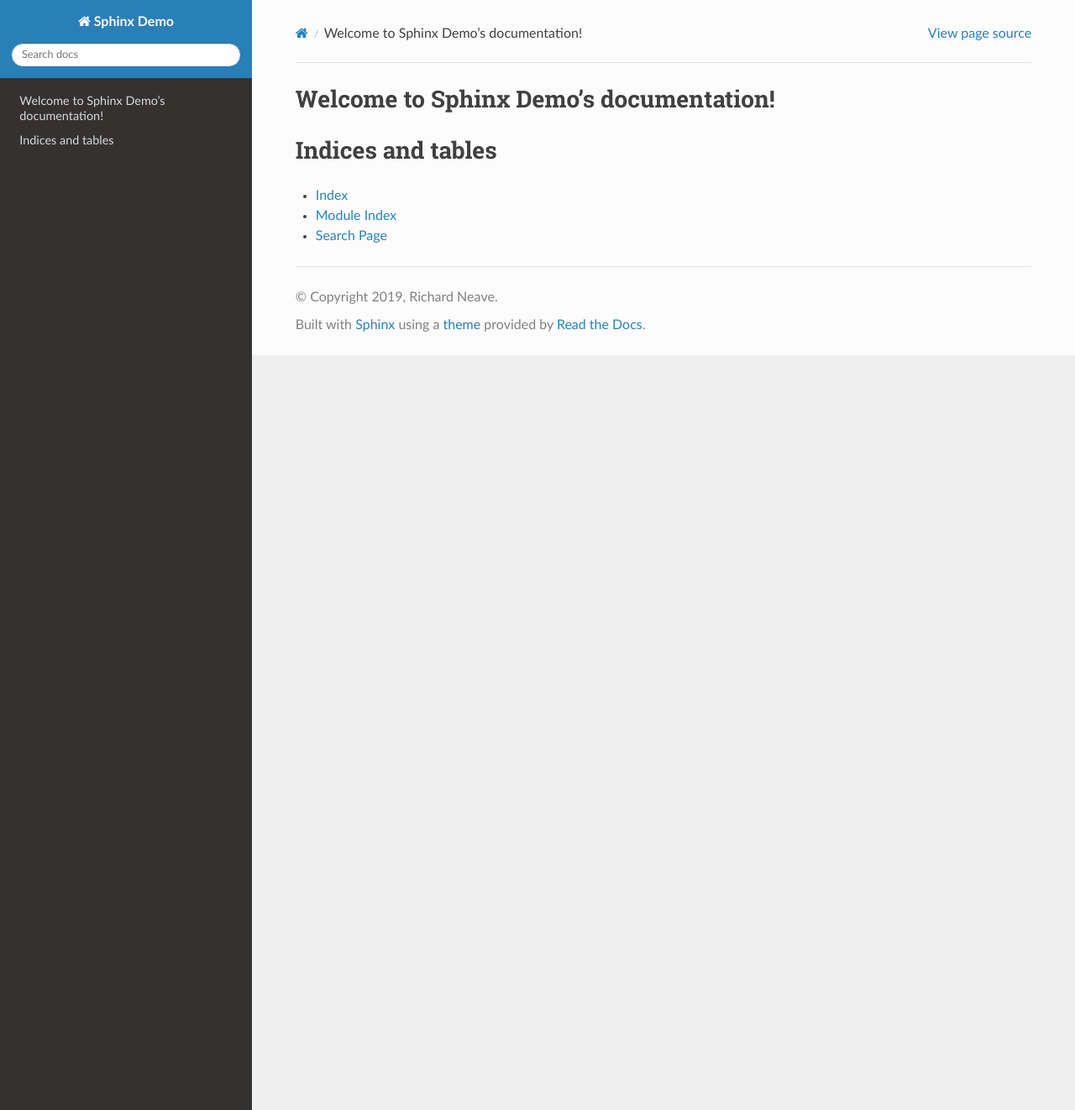
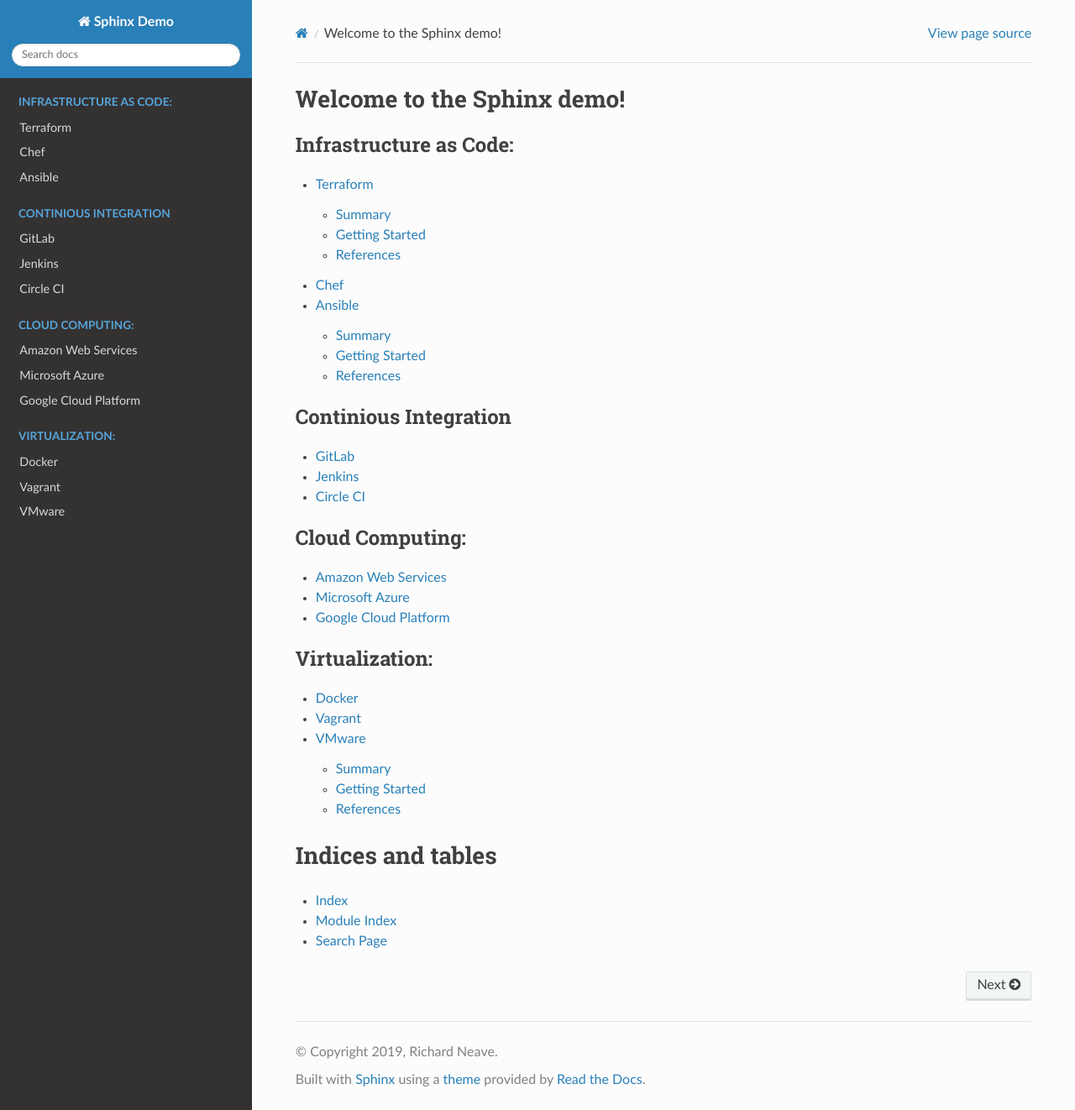
Before and after one commit to 7wmr/sphinx-demo, a Sphinx documentation site: the page built from docs/source/index.rst, in a window 1280 px wide and 1322 px high. Shown: the whole window at 84% size. Built offline with Sphinx 7.4.7 and the Read the Docs theme 2.0.0, drawn with Linux system fonts in a browser that asks for light colours.

Commit message:
EXAMPLES
- adding example docs

```diff
--- /dev/null
+++ b/docs/source/cicd/circleci/circleci.rst
@@ -0,0 +1,2 @@
+Circle CI
+==========================
--- /dev/null
+++ b/docs/source/cicd/gitlab/gitlab.rst
@@ -0,0 +1,2 @@
+GitLab
+==========================
--- /dev/null
+++ b/docs/source/cicd/jenkins/jenkins.rst
@@ -0,0 +1,2 @@
+Jenkins
+==========================
--- /dev/null
+++ b/docs/source/cloud/aws/aws.rst
@@ -0,0 +1,2 @@
+Amazon Web Services
+==========================
--- /dev/null
+++ b/docs/source/cloud/azure/azure.rst
@@ -0,0 +1,2 @@
+Microsoft Azure
+==========================
--- /dev/null
+++ b/docs/source/cloud/gcp/gcp.rst
@@ -0,0 +1,2 @@
+Google Cloud Platform
+==========================
--- a/docs/source/conf.py
+++ b/docs/source/conf.py
@@ -31,6 +31,7 @@
 # extensions coming with Sphinx (named 'sphinx.ext.*') or your custom
 # ones.
 extensions = [
+    'sphinx.ext.todo'
 ]
 
 # Add any paths that contain templates here, relative to this directory.
@@ -57,6 +58,10 @@
 
 # -- Extensions -------------------------------------------------
 
+# Add stylesheets and custom javascript
 def setup(app):
   app.add_stylesheet('style.css')
   app.add_javascript("custom.js")
+
+# Enable todos extension
+todo_include_todos = True
--- /dev/null
+++ b/docs/source/iac/ansible/ansible.rst
@@ -0,0 +1,42 @@
+Ansible
+==========================
+
+
+
+
+Summary
+--------------------------
+
+
+Getting Started
+--------------------------
+
+Install ansible using the command below.
+
+.. code:: bash
+
+   $ brew install ansible
+
+Here is an ansible playbook to get your started :download:`download <playbook.yaml>`
+
+.. literalinclude:: playbook.yaml
+   :language: yaml
+
+
+A list of suggested roles:
+
++----------------------+----------------------------------------------+
+| Name                 | Description                                  |
++======================+==============================================+
+| geerlingguy.homebrew | Install brew packages                        |
++----------------------+----------------------------------------------+
+| geerlingguy.mas      | Install applications via the Apple app store |
++----------------------+----------------------------------------------+
+
+
+References
+--------------------------
+
+.. tip::
+
+  Go to the website www.google.com in your web browser and search for ``Ansible``.
--- /dev/null
+++ b/docs/source/iac/chef/chef.rst
@@ -0,0 +1,2 @@
+Chef
+==========================
--- /dev/null
+++ b/docs/source/iac/terraform/terraform.rst
@@ -0,0 +1,31 @@
+Terraform
+==========================
+
+
+
+Summary
+--------------------------
+
+Terraform is an open-source infrastructure as code software
+tool created by HashiCorp. It enables users to define and
+provision a datacenter infrastructure using a high-level
+configuration language known as Hashicorp Configuration Language
+(HCL), or optionally JSON. Terraform supports a number of cloud
+infrastructure providers such as Amazon Web Services, IBM Cloud
+(formerly Bluemix), Google Cloud Platform, Linode, Microsoft
+Azure, Oracle Cloud Infrastructure, OVH, or VMware vSphere as
+well as OpenStack.
+
+Getting Started
+--------------------------
+
+.. todo::
+
+  Add details on how to install terraform
+
+References
+--------------------------
+
+.. tip::
+
+  Go to the website www.google.com in your web browser and search for ``Terraform``.
--- a/docs/source/index.rst
+++ b/docs/source/index.rst
@@ -3,14 +3,40 @@
    You can adapt this file completely to your liking, but it should at least
    contain the root `toctree` directive.
 
-Welcome to Sphinx Demo's documentation!
+Welcome to the Sphinx demo!
 =======================================
 
 .. toctree::
-   :maxdepth: 2
-   :caption: Contents:
+   :maxdepth: 3
+   :caption: Infrastructure as Code:
 
+   iac/terraform/terraform.rst
+   iac/chef/chef.rst
+   iac/ansible/ansible.rst
 
+.. toctree::
+   :maxdepth: 3
+   :caption: Continious Integration
+
+   cicd/gitlab/gitlab.rst
+   cicd/jenkins/jenkins.rst
+   cicd/circleci/circleci.rst
+
+.. toctree::
+   :maxdepth: 3
+   :caption: Cloud Computing:
+
+   cloud/aws/aws.rst
+   cloud/azure/azure.rst
+   cloud/gcp/gcp.rst
+
+.. toctree::
+   :maxdepth: 3
+   :caption: Virtualization:
+
+   virtual/docker/docker.rst
+   virtual/vagrant/vagrant.rst
+   virtual/vmware/vmware.rst
 
 Indices and tables
 ==================
--- /dev/null
+++ b/docs/source/virtual/docker/docker.rst
@@ -0,0 +1,2 @@
+Docker
+==========================
--- /dev/null
+++ b/docs/source/virtual/vagrant/vagrant.rst
@@ -0,0 +1,2 @@
+Vagrant
+==========================
```
Also changed, not shown: docs/source/iac/ansible/playbook.yaml (added, +22 -0 lines), docs/source/virtual/vmware/vmware.rst (added, +20 -0 lines).
